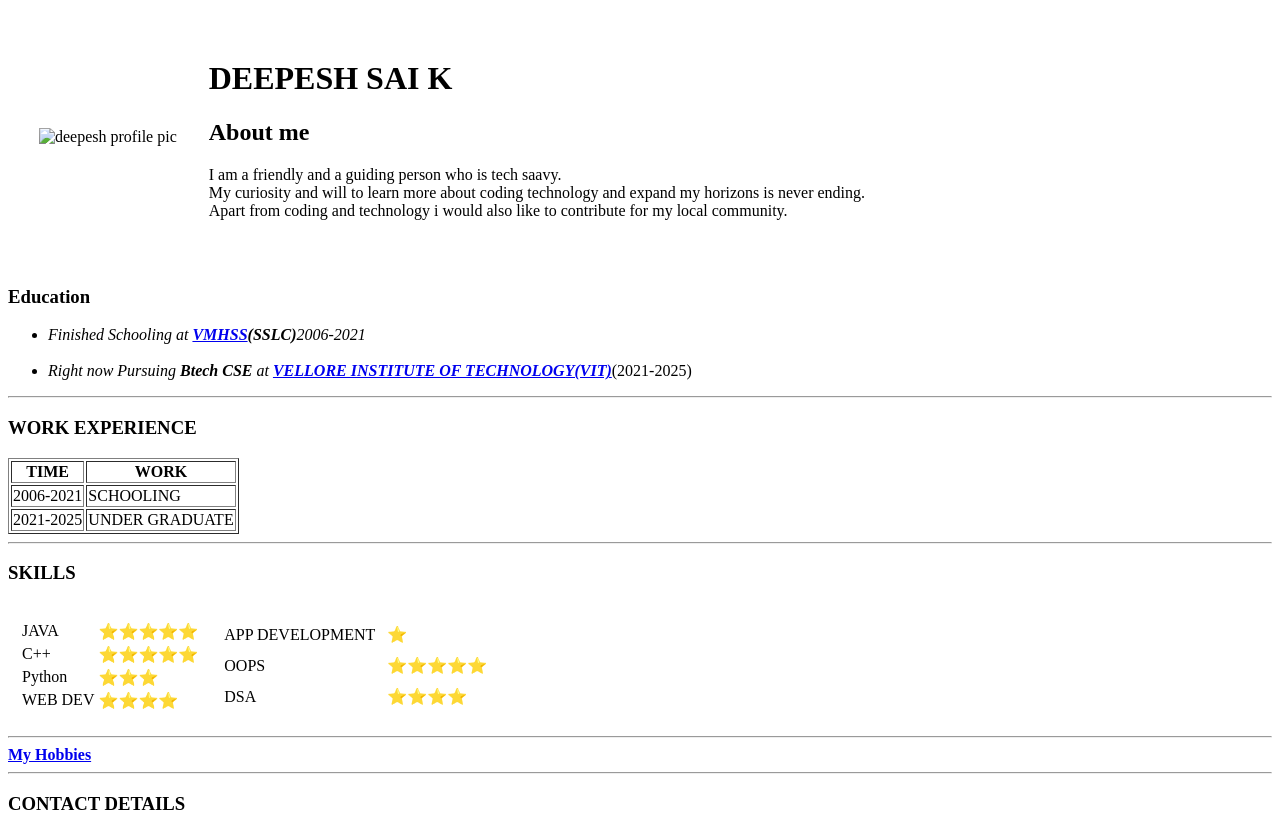
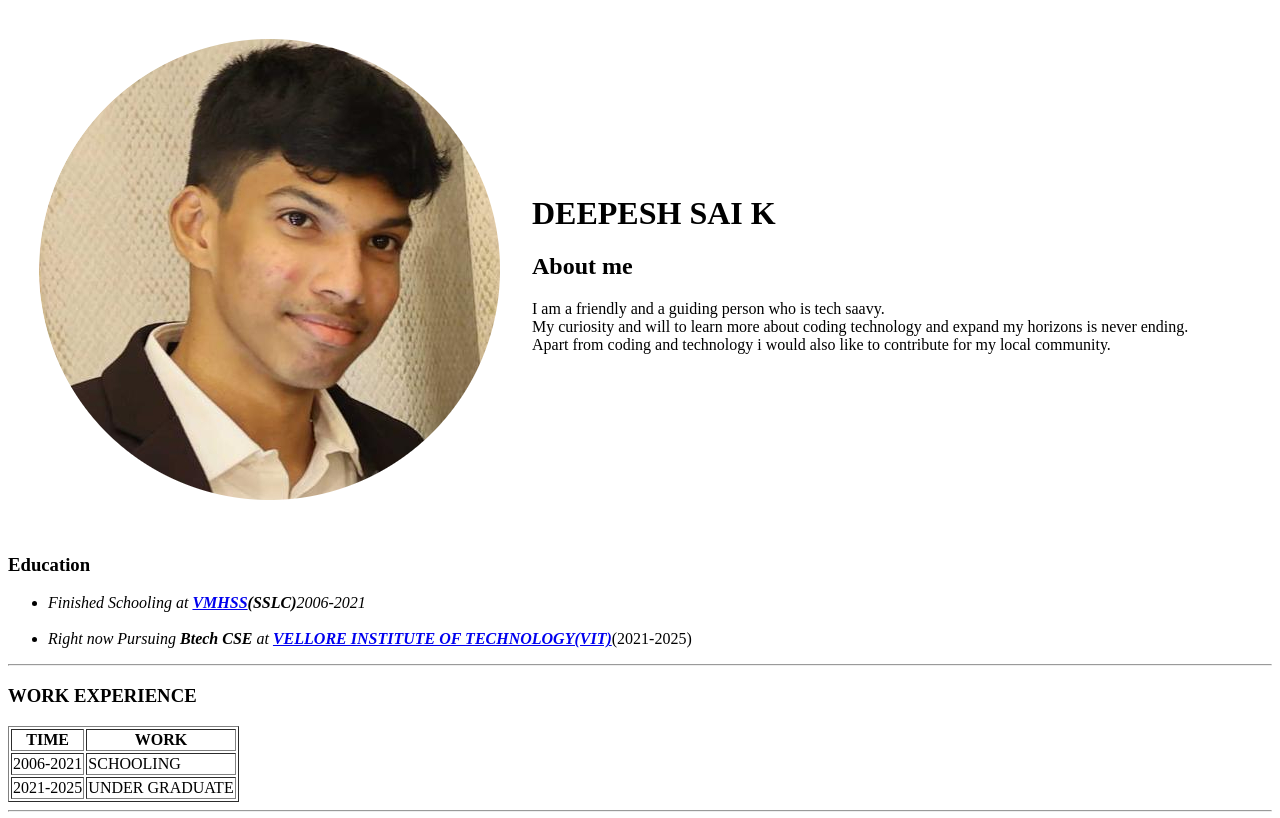
Before and after one commit to DeepeshSai1312/cv, a plain HTML site: page index.html in a window 1280 px wide. Shown: the top 818 px of the page. Drawn offline with Linux system fonts and the light colour scheme.

Commit message:
Add files via upload

```diff
--- a/index.html
+++ b/index.html
@@ -10,7 +10,7 @@
 <body>
   <table cellspacing="30">
     <tr>
-      <td><img src="images/me-modified.png" alt="deepesh profile pic"></td>
+      <td><img src="me-modified.png" alt="deepesh profile pic"></td>
       <td>
         <h1>DEEPESH SAI K</h1>
         <h2>About me</h2>
```
